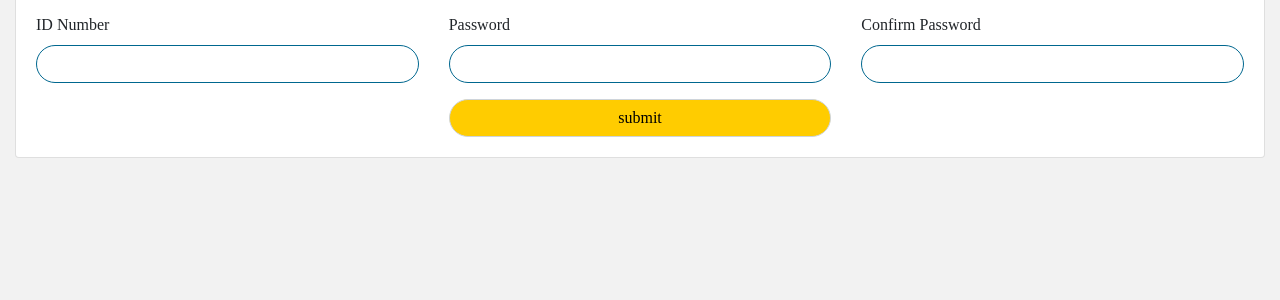
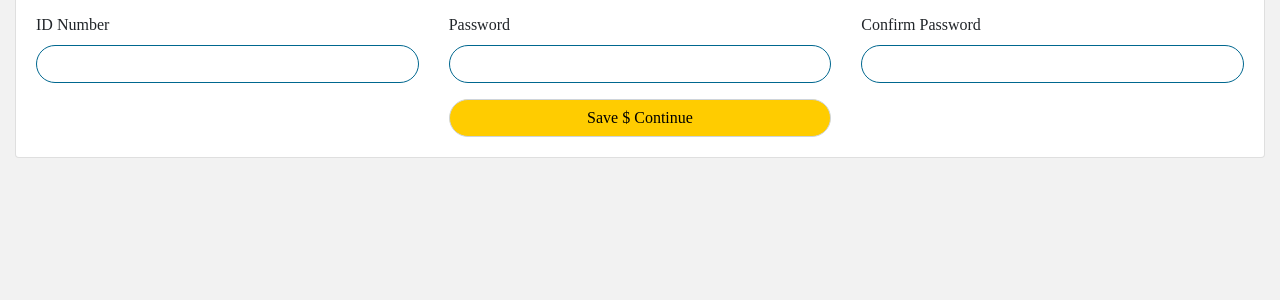
Before and after one commit to aanaman/sim_registration, a Flask app: page /enrol/ in a window 1280 px wide. Shown: the part 205-505 px from the top of the page. Run offline with Flask 2, Linux system fonts and the light colour scheme; some libraries are stand-ins or nearby versions; some web fonts are replaced.

Commit message:
Update enrol.html

```diff
--- a/templates/enrol.html
+++ b/templates/enrol.html
@@ -121,7 +121,7 @@
                         <div class="row justify-content-center">
                             <div class="col-sm-4">
                                 <button type="submit" name=""
-                                    class="btn-rounded btn-rounded-primary">submit</button>
+                                    class="btn-rounded btn-rounded-primary"> Save $ Continue</button>
                             </div>
                         </div>
                     </div>
```
